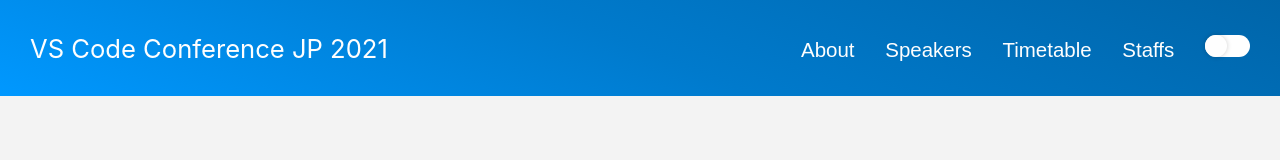
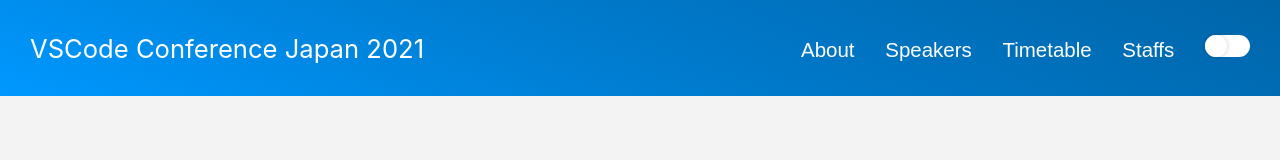
Before and after one commit to vscodejp/conf2021, a Next.js app: page /code-for-conduct in a window 1280 px wide. Shown: the top 160 px of the page. Built offline with nearby package versions, Linux system fonts and the light colour scheme.

Commit message:
update seo

```diff
--- a/components/SEO.tsx
+++ b/components/SEO.tsx
@@ -1,5 +1,6 @@
 import Head from 'next/head'
-import { conferenceName, description } from '../utils/constants'
+import i18next from 'i18next'
+import { conferenceName } from '../utils/constants'
 
 const urlPrefix = process.env.NODE_ENV === 'production' ? 'https://vscodejp.github.io/conf2021' : ''
 
@@ -11,14 +12,14 @@ const SEO = () => {
         <link rel="icon" href={`${urlPrefix}/favicon.ico`} />
         <link rel="manifest" href={`${urlPrefix}/manifest.json`} />
         <meta name="viewport" content="width=device-width, initial-scale=1" />
-        <meta property="description" content={description} />
+        <meta property="description" content={i18next.t('og_description')} />
         <meta property="og:site_name" content={conferenceName} />
         <meta property="og:type" content="website" />
-        <meta property="og:description" content={description} />
+        <meta property="og:description" content={i18next.t('og_description')} />
         <meta property="og:title" content={conferenceName} />
         <meta property="og:url" content={conferenceName} />
         <meta property="og:image" content={`${urlPrefix}/concept.png`} />
-        <meta property="twitter:description" content={description} />
+        <meta property="twitter:description" content={i18next.t('og_description')} />
         <meta property="twitter:title" content={conferenceName} />
         <meta property="twitter:card" content="summary_large_image" />
         <meta property="twitter:site" content="@vscodejp" />
--- a/public/locales/en/common.json
+++ b/public/locales/en/common.json
@@ -1,6 +1,7 @@
 {
   "en": "EN",
   "ja": "JA",
+  "og_description": "VS Code Conference Japan 2021, the annual conference sponsored by VSCode Meetup, will be held again this year!",
   "coming_soon": "Coming Soon",
   "about": "About",
   "date_and_time": "Date and time",
--- a/public/locales/ja/common.json
+++ b/public/locales/ja/common.json
@@ -1,6 +1,7 @@
 {
   "en": "英",
   "ja": "日",
+  "og_description": "VS Code Meetup 主催の年次カンファレンス、VSCode Conference Japan 2021 を今年も開催します！",
   "coming_soon": "募集中",
   "about": "詳細",
   "date_and_time": "開催日時",
--- a/utils/constants.ts
+++ b/utils/constants.ts
@@ -1,4 +1,4 @@
-export const conferenceName: string = 'VS Code Conference JP 2021'
+export const conferenceName: string = 'VSCode Conference Japan 2021'
 export const description: string =
   'VS Code Meetup 主催の年次カンファレンス、VS Code Conference Japan 2021を今年も開催します！！！'
 export const organizationName: string = 'VS Code Meetup'
```
